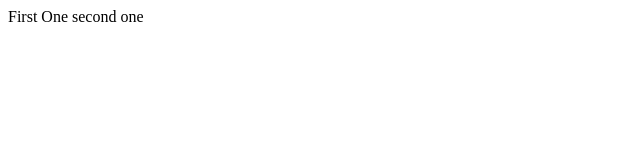
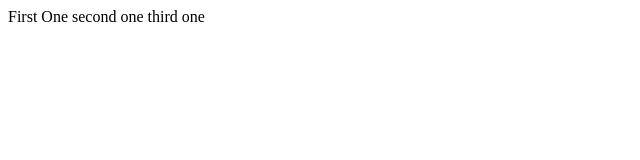
Before and after one commit to sridharbommena/testGitHub, a plain HTML site: page index.html in a window 1280 px wide. Shown: the full height of the page, 0-640 px from the left. Drawn offline with Linux system fonts and the light colour scheme.

Commit message:
second trial first commit

```diff
--- a/index.html
+++ b/index.html
@@ -2,5 +2,6 @@
 <body>
     First One
     second one
+    third one
 </body>
 </html>
```
Also changed, not shown: 1 other file.
